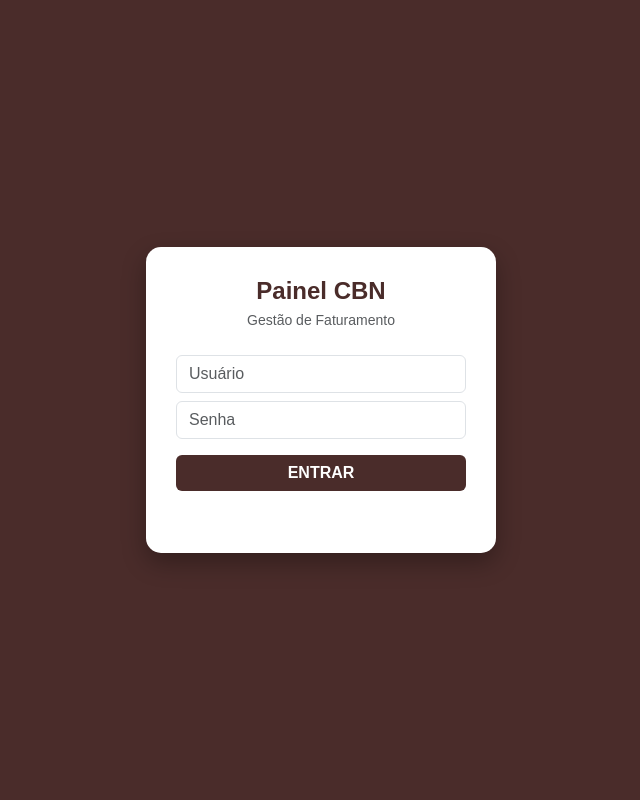
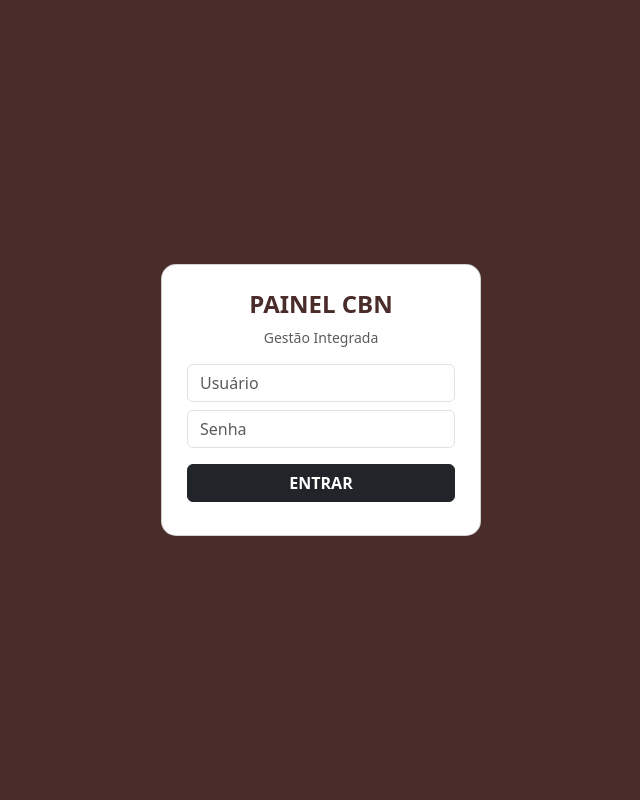
Before and after one commit to DaanielSousa/meu-backend-python, a Flask app: page / in a window 1280 px wide. Shown: the whole page, without its empty margins (319-959 px from the left). Run offline with Flask 3, Linux system fonts and the light colour scheme.

Commit message:
Refactor login page styles and functionality

```diff
--- a/templates/login.html
+++ b/templates/login.html
@@ -5,26 +5,25 @@
     <title>Login - CBN</title>
     <link href="https://cdn.jsdelivr.net/npm/bootstrap@5.3.0/dist/css/bootstrap.min.css" rel="stylesheet">
     <style>
-        body { background: #4a2c2a; height: 100vh; display: flex; align-items: center; justify-content: center; font-family: sans-serif; }
-        .card { width: 350px; border-radius: 15px; padding: 30px; border: none; box-shadow: 0 10px 25px rgba(0,0,0,0.3); }
-        .btn-primary { background: #4a2c2a; border: none; }
+        body { background: #4a2c2a; height: 100vh; display: flex; align-items: center; justify-content: center; }
+        .card { width: 320px; border-radius: 15px; padding: 25px; }
     </style>
 </head>
 <body>
     <div class="card text-center">
-        <h4 class="fw-bold mb-1" style="color: #4a2c2a;">Painel CBN</h4>
-        <p class="text-muted small mb-4">Gestão de Faturamento</p>
+        <h4 class="fw-bold" style="color: #4a2c2a">PAINEL CBN</h4>
+        <p class="text-muted small">Gestão Integrada</p>
         <input type="text" id="u" class="form-control mb-2" placeholder="Usuário">
         <input type="password" id="s" class="form-control mb-3" placeholder="Senha">
-        <button onclick="login()" class="btn btn-primary w-100 fw-bold">ENTRAR</button>
-        <p id="msg" class="text-danger mt-3 small"></p>
+        <button onclick="entrar()" class="btn btn-dark w-100 fw-bold">ENTRAR</button>
+        <div id="err" class="text-danger mt-2 small"></div>
     </div>
     <script>
-        async function login() {
+        async function entrar() {
             const r = await fetch('/login', {method:'POST', headers:{'Content-Type':'application/json'}, body:JSON.stringify({email:document.getElementById('u').value, senha:document.getElementById('s').value})});
             const res = await r.json();
             if(res.status === 'sucesso') window.location.href = '/painel';
-            else document.getElementById('msg').innerText = res.msg;
+            else document.getElementById('err').innerText = res.msg;
         }
     </script>
 </body>
```
